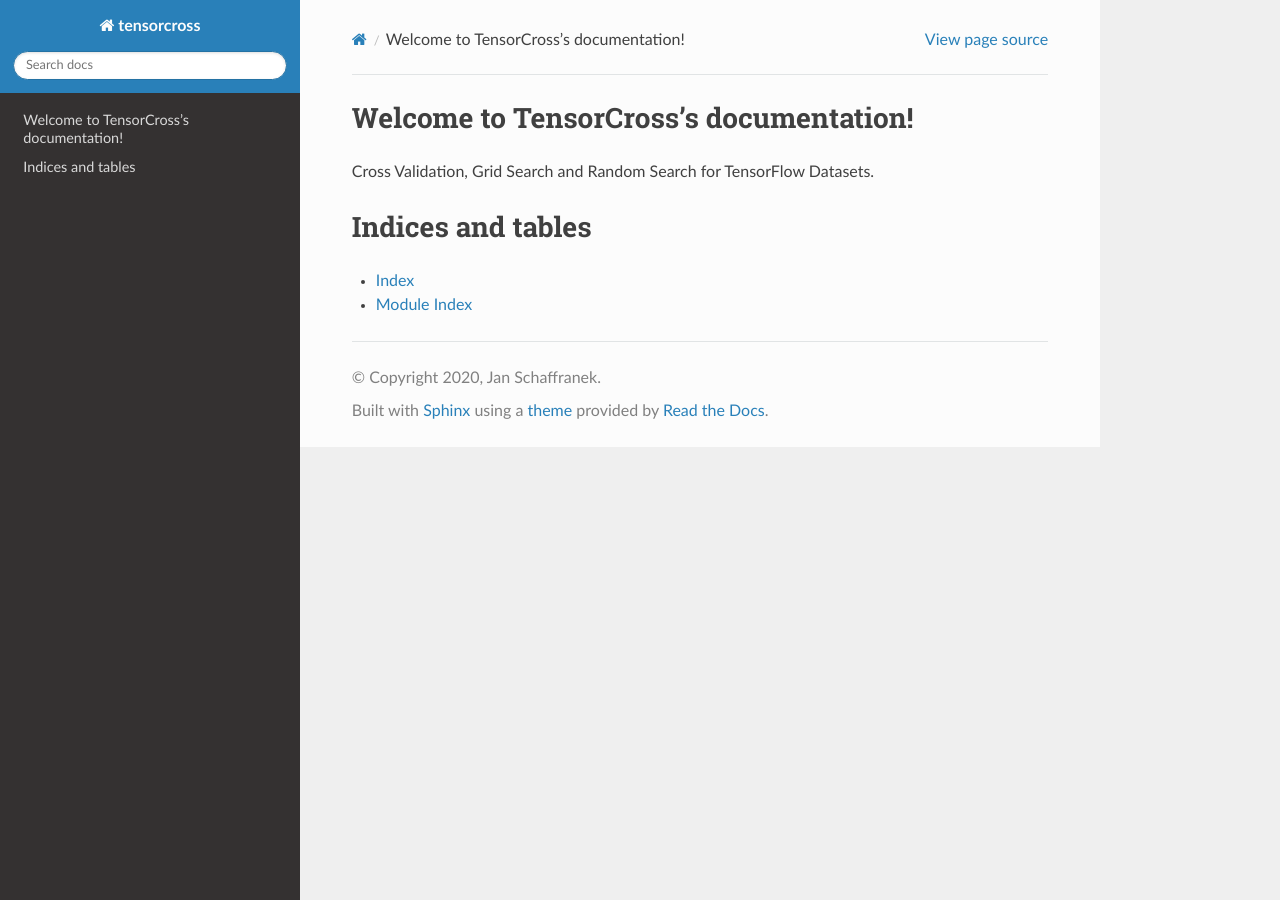
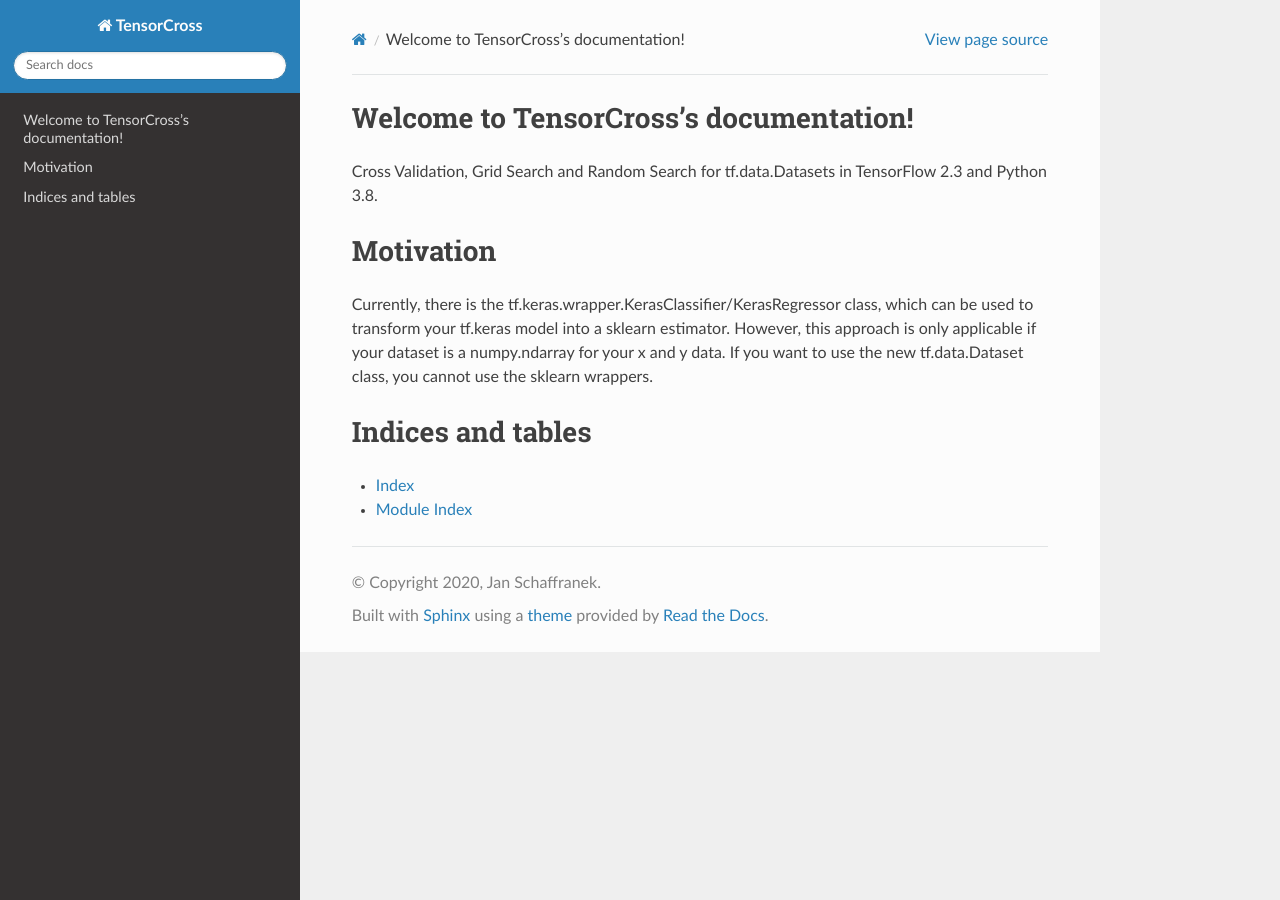
Before and after one commit to franneck94/TensorCross, a Sphinx documentation site: the page built from docs/source/index.rst, in a window 1280 px wide. Built offline with Sphinx 7.4.7 and the Read the Docs theme 2.0.0, drawn with Linux system fonts in a browser that asks for light colours.

Commit message:
Updated doc

```diff
--- a/docs/source/conf.py
+++ b/docs/source/conf.py
@@ -17,12 +17,12 @@ sys.path.insert(0, os.path.abspath('../../tensorcross/'))
 
 # -- Project information -----------------------------------------------------
 
-project = 'tensorcross'
+project = 'TensorCross'
 copyright = '2020, Jan Schaffranek'  # pylint: disable=W0622
 author = 'Jan Schaffranek'
 
 # The full version, including alpha/beta/rc tags
-release = '1.0.0'
+release = '0.1.0b'
 
 
 # -- General configuration ---------------------------------------------------
--- a/docs/source/index.rst
+++ b/docs/source/index.rst
@@ -1,7 +1,19 @@
 Welcome to TensorCross's documentation!
-====================================
+=======================================
 
-Cross Validation, Grid Search and Random Search for TensorFlow Datasets.
+Cross Validation, Grid Search and Random Search for tf.data.Datasets in
+TensorFlow 2.3 and Python 3.8.
+
+
+Motivation
+==========
+
+Currently, there is the tf.keras.wrapper.KerasClassifier/KerasRegressor class,
+which can be used to transform your tf.keras model into a sklearn estimator.
+However, this approach is only applicable if your dataset is a numpy.ndarray
+for your x and y data.
+If you want to use the new tf.data.Dataset class, you cannot use the sklearn
+wrappers.
 
 Indices and tables
 ==================
--- a/docs/source/modules.rst
+++ b/docs/source/modules.rst
@@ -1,5 +1,5 @@
 tensorcross
-=========
+===========
 
 .. toctree::
    :maxdepth: 4
```
Also changed, not shown: docs/source/tensorcross.rst (+7 -24 lines).
